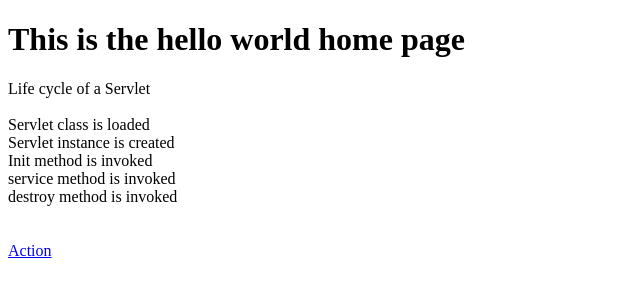
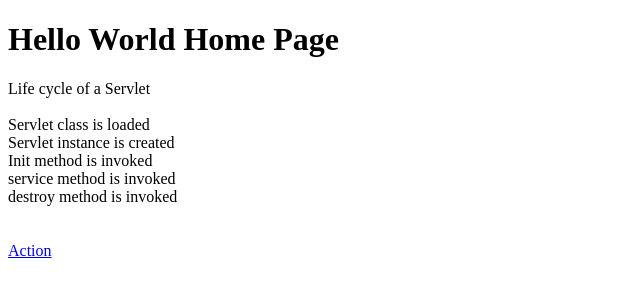
Before and after one commit to MenaOsorio-Christian/CIT360, a plain HTML site: page HelloWorldServlet/WebContent/index.html in a window 1280 px wide. Shown: the whole page, without its empty margins (0-640 px from the left). Drawn offline with Linux system fonts and the light colour scheme.

Commit message:
Update title name

```diff
--- a/HelloWorldServlet/WebContent/index.html
+++ b/HelloWorldServlet/WebContent/index.html
@@ -5,7 +5,7 @@
 <title>Insert title here</title>
 </head>
 <body>
-<h1>This is the hello world home page</h1>
+<h1>Hello World Home Page</h1>
 <p>
 Life cycle of a Servlet
 <br/><br/>
```
